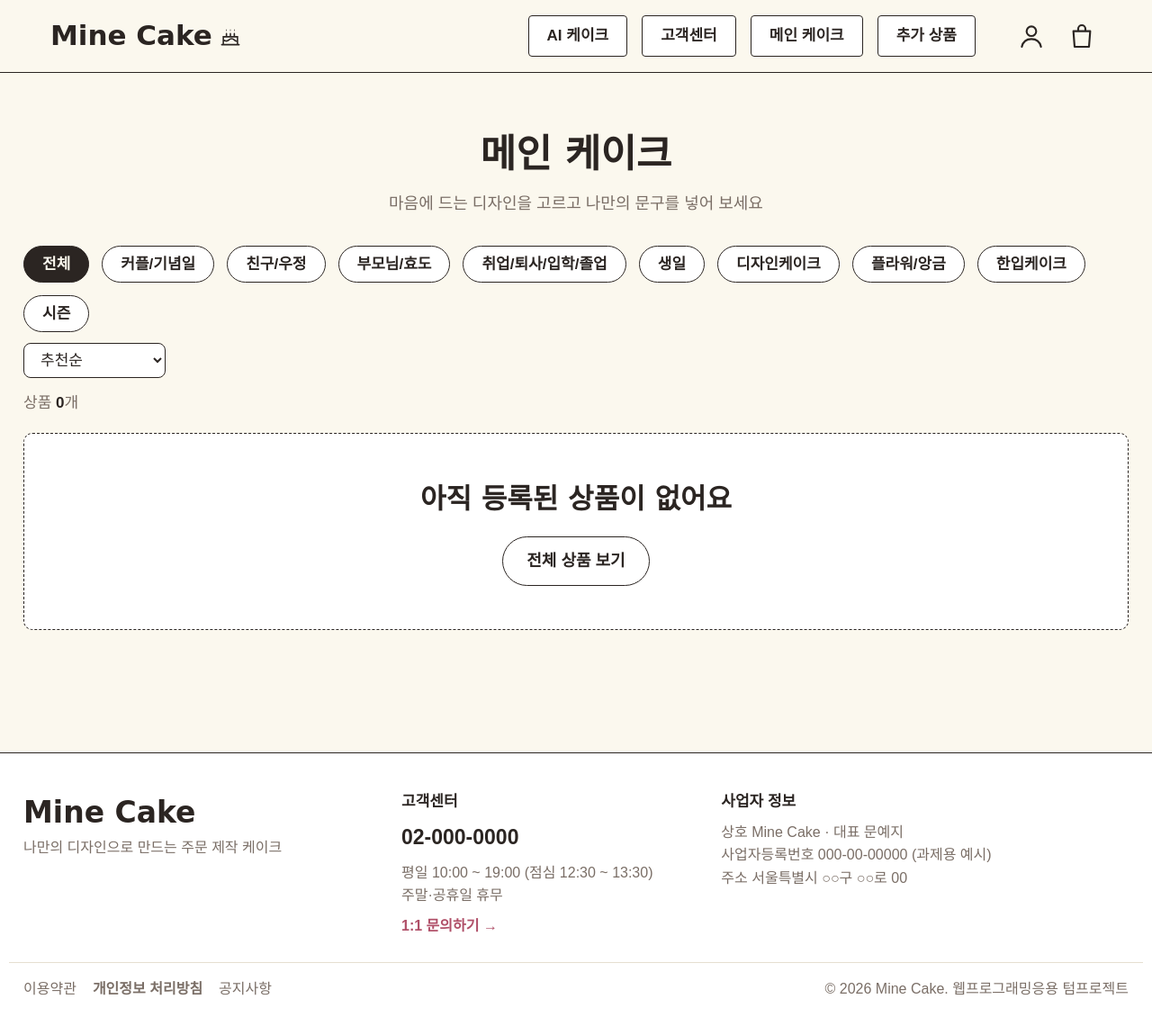
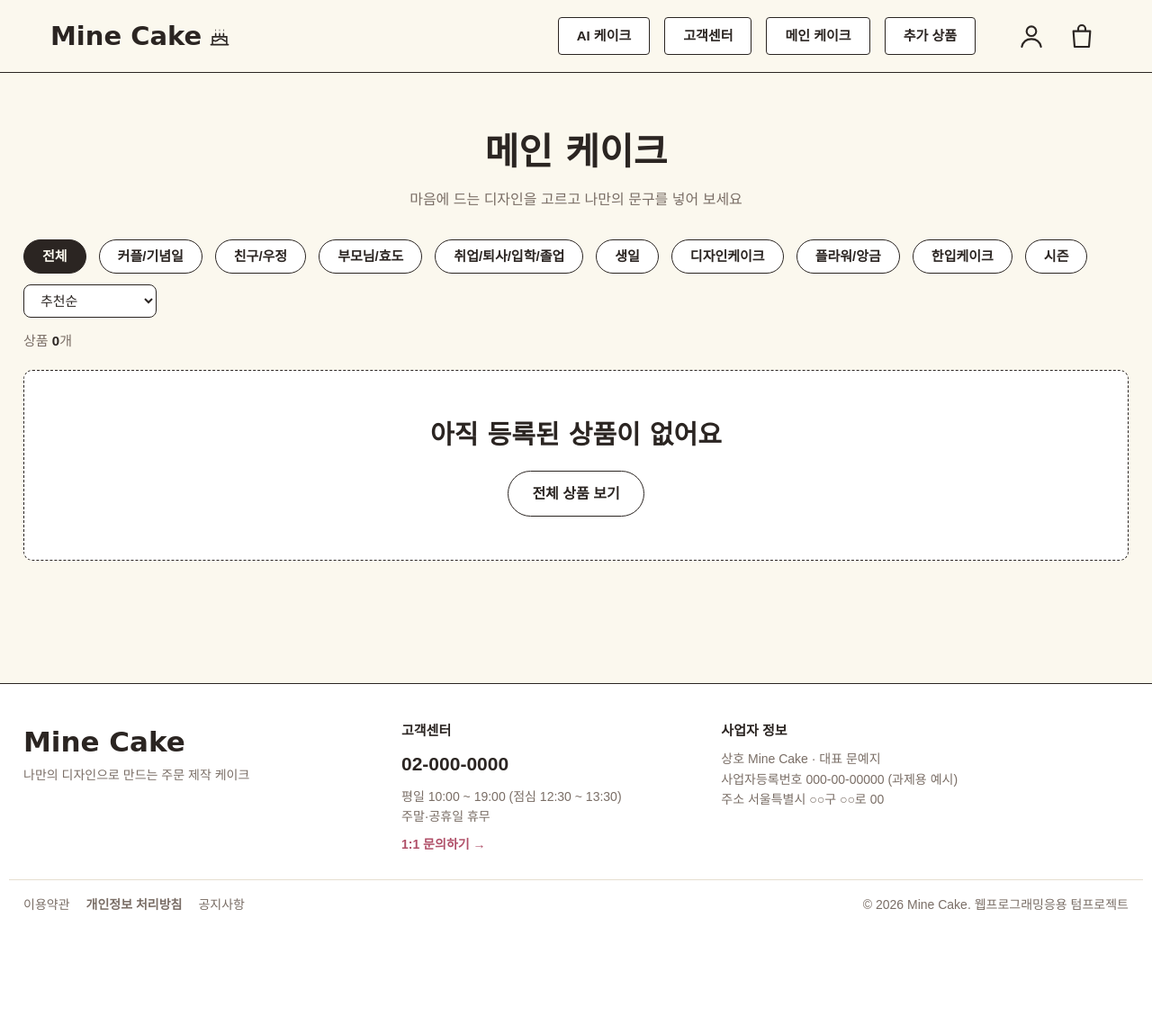
Before and after one commit to myje0804-create/cake-webproject, a Java web app: page /cake in a window 1280 px wide. Shown: the whole page at 90% size. After the commit the page ends 1012 px from the top, so only its background shows below. Run offline with Tomcat 11, a stand-in JSP engine, Linux system fonts and the light colour scheme; data that the repository does not hold is empty; some web fonts are replaced.

Commit message:
[design] 글자 크기 2px 줄임

```diff
--- a/src/main/webapp/css/common.css
+++ b/src/main/webapp/css/common.css
@@ -43,23 +43,23 @@
   --font-hand: 'Gaegu', '42dot Sans', cursive;      /* 로고·제목·레터링 (손글씨 느낌) */
   --font-body: '42dot Sans', 'Apple SD Gothic Neo', 'Malgun Gothic', sans-serif;  /* 본문 */
 
-  /* ---------- 5. 글자 크기 (작은 것 → 큰 것) — 피그마 시안대로 처음보다 3px씩 키움 ---------- */
-  --fs-2xs: 14px;          /* 사진 설명 띠, 숫자 배지 */
-  --fs-xs: 15px;           /* 작은 안내 문구, 카테고리 이름 */
-  --fs-sm: 16px;           /* 라벨, 로그아웃, 표 머리 */
-  --fs-base: 17px;         /* 일반 글 (설명, 버튼, 표) */
-  --fs-md: 18px;           /* 본문 기본 */
-  --fs-lg: 19px;           /* 카드 상품 이름, 배너 설명 */
-  --fs-xl: 20px;           /* 작은 소제목 (주문 방법 단계, 장바구니 상품명) */
-  --fs-2xl: 21px;          /* 장바구니 금액, 별점, Best 배지 */
-  --fs-lettering: 22px;    /* 레터링 문구 미리보기 */
-  --fs-3xl: 23px;          /* 고객센터 전화번호 */
-  --fs-4xl: 25px;          /* 상세 가격, 섹션 소제목, 영양정보 열량 */
-  --fs-5xl: 27px;          /* 장바구니 합계 금액 */
-  --fs-title-sm: 31px;     /* 헤더 로고, 빈 화면 제목 */
-  --fs-title-md: 33px;     /* 상품 상세 이름, 푸터 로고 */
-  --fs-title: 43px;        /* 페이지 큰 제목 (Best Design, 장바구니, 로그인) */
-  --fs-banner: clamp(47px, 8vw, 91px);  /* 메인 배너 큰 글씨 (화면 크기에 따라) */
+  /* ---------- 5. 글자 크기 (작은 것 → 큰 것) — 처음보다 1px씩 큼 (피그마 시안 +3px에서 2px 줄임) ---------- */
+  --fs-2xs: 12px;          /* 사진 설명 띠, 숫자 배지 */
+  --fs-xs: 13px;           /* 작은 안내 문구, 카테고리 이름 */
+  --fs-sm: 14px;           /* 라벨, 로그아웃, 표 머리 */
+  --fs-base: 15px;         /* 일반 글 (설명, 버튼, 표) */
+  --fs-md: 16px;           /* 본문 기본 */
+  --fs-lg: 17px;           /* 카드 상품 이름, 배너 설명 */
+  --fs-xl: 18px;           /* 작은 소제목 (주문 방법 단계, 장바구니 상품명) */
+  --fs-2xl: 19px;          /* 장바구니 금액, 별점, Best 배지 */
+  --fs-lettering: 20px;    /* 레터링 문구 미리보기 */
+  --fs-3xl: 21px;          /* 고객센터 전화번호 */
+  --fs-4xl: 23px;          /* 상세 가격, 섹션 소제목, 영양정보 열량 */
+  --fs-5xl: 25px;          /* 장바구니 합계 금액 */
+  --fs-title-sm: 29px;     /* 헤더 로고, 빈 화면 제목 */
+  --fs-title-md: 31px;     /* 상품 상세 이름, 푸터 로고 */
+  --fs-title: 41px;        /* 페이지 큰 제목 (Best Design, 장바구니, 로그인) */
+  --fs-banner: clamp(45px, 8vw, 89px);  /* 메인 배너 큰 글씨 (화면 크기에 따라) */
 
   /* ---------- 6. 크기·모서리 ---------- */
   --max-width: 1260px;     /* 내용 최대 너비 (피그마 시안: 1100 → 1260) */
```
